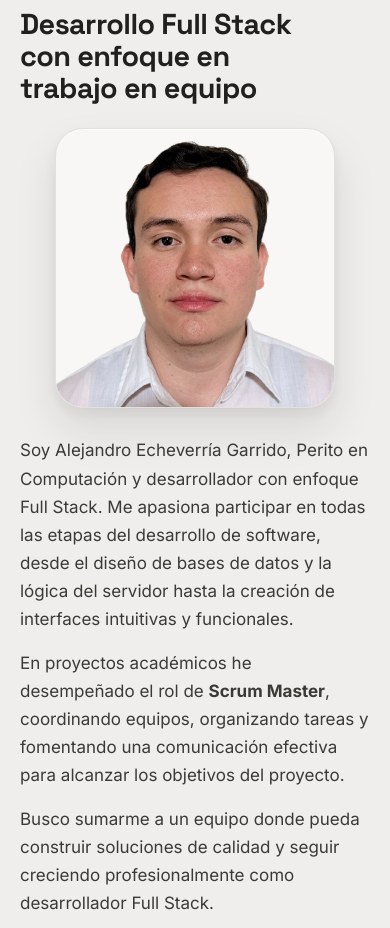
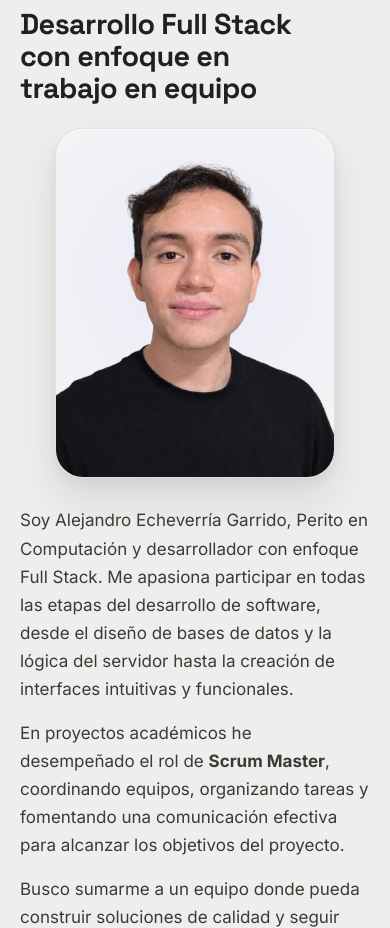
Before and after one commit to aleeche/PortafolioWebDeveloper, a plain HTML site: page index.html in a window 390 px wide. Shown: the part 1049-1977 px from the top of the page. Drawn offline with Linux system fonts and the light colour scheme.

Commit message:
Actualizar retrato de «Sobre mí» con la nueva foto de perfil
- Nueva foto en WebP con transparencia (433x541, 4:5, ~20 KB) en lugar del
  PNG cuadrado de 247 KB; se elimina el archivo anterior.
- El marco pasa de 1:1 a 4:5 para respetar el formato vertical de la foto, con
  object-position anclado abajo para no recortar los hombros.
- Fondo de estudio en el marco con tokens del tema (accent-soft sobre surface):
  al ser un recorte transparente con camiseta y pelo oscuros, en modo oscuro
  la silueta se fundía con la superficie.
- Retrato y texto centrados entre sí en vertical desde 760 px, para evitar el
  hueco bajo la foto en tablet.
- README: ruta actualizada (el retrato está en «Sobre mí», no en el Hero).

Co-Authored-By: Claude Sonnet 5.5 <noreply@anthropic.com>

```diff
--- a/css/sections.css
+++ b/css/sections.css
@@ -243,8 +243,10 @@
     "ficha";
 }
 
-/* Retrato en "Sobre mí". El marco (borde + sombra) integra la foto de fondo
-   blanco en el canvas cálido; sin él se vería como un rectángulo recortado. */
+/* Retrato en "Sobre mí". La foto es un recorte con FONDO TRANSPARENTE (4:5),
+   así que el fondo lo pone el marco y sigue al tema: un velo de acento sobre la
+   superficie, a modo de estudio. Sin él, en oscuro la camiseta y el pelo (ambos
+   muy oscuros) se fundirían con la superficie y se perdería la silueta. */
 .about__photo {
   grid-area: photo;
   margin: 0 auto;
@@ -256,12 +258,17 @@
   display: block;
   width: 100%;
   height: auto;
-  aspect-ratio: 1 / 1;
+  aspect-ratio: 4 / 5;
   object-fit: cover;
+  /* Los hombros llegan al borde inferior: si algún día el marco recorta,
+     que sea por arriba (aire), nunca por abajo. */
+  object-position: 50% 100%;
   border-radius: var(--r-xl);
   border: 1px solid var(--hairline);
   box-shadow: var(--e3), var(--hi);
-  background: var(--surface);
+  background:
+    radial-gradient(130% 100% at 50% 42%, var(--accent-soft), transparent 78%),
+    var(--surface);
 }
 
 .about__body { grid-area: body; }
@@ -658,8 +665,10 @@
       "ficha ficha";
   }
   .about__photo { max-width: none; }
-  /* Párrafo centrado verticalmente junto al retrato: equilibra la fila
-     superior aunque el texto sea más corto que la foto. */
+  /* Retrato y párrafo centrados entre sí en vertical: equilibra la fila
+     superior sea cual sea el más alto (en tablet manda el texto; en escritorio,
+     la foto). Sin esto, en tablet queda un hueco bajo el retrato. */
+  .about__photo,
   .about__body { align-self: center; }
 
   /* La ficha pasa a barra horizontal a lo ancho: los datos se reparten en fila
--- a/index.html
+++ b/index.html
@@ -162,9 +162,9 @@
 
         <div class="about__grid">
           <figure class="about__photo" data-reveal>
-            <img src="assets/img/programador-foto.png"
+            <img src="assets/img/programador-foto.webp"
                  alt="Retrato de Alejandro Echeverría Garrido, desarrollador Full Stack"
-                 width="500" height="500" loading="lazy" decoding="async">
+                 width="433" height="541" loading="lazy" decoding="async">
           </figure>
 
           <div class="about__body" data-reveal>
```
Also changed, not shown: assets/img/programador-foto.png (deleted), assets/img/programador-foto.webp (added), 1 other file.
